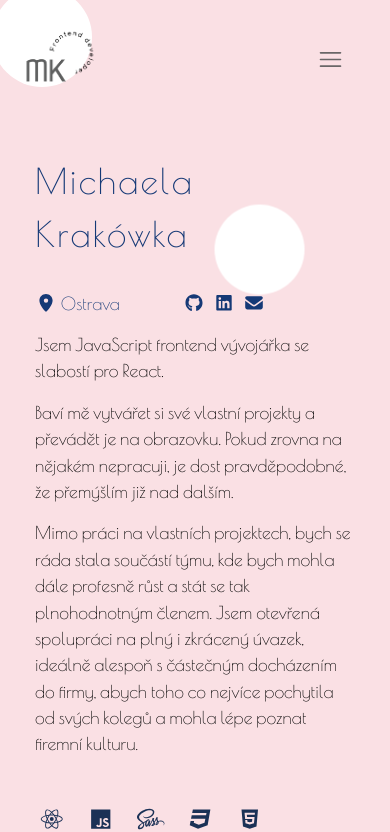
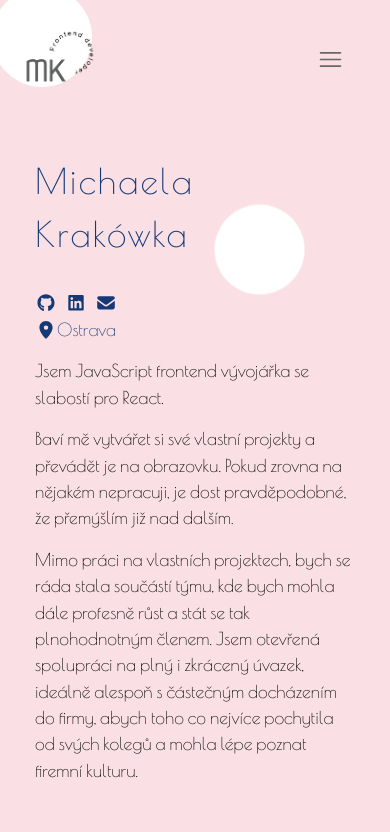
Before and after one commit to MichaelaKrakowka/Portfolio, a React (Create React App) app: page / in a window 390 px wide. Shown: the top 832 px of the page. Built offline with nearby package versions, Linux system fonts and the light colour scheme.

Commit message:
mobile rwd - icons

```diff
--- a/src/components/AboutMe.css
+++ b/src/components/AboutMe.css
@@ -19,7 +19,14 @@
 }
 .contact {
   display: flex;
+  flex-direction: column;
+  justify-content: right;
   padding: 15px 0;
+}
+
+.contact_icons {
+  display: flex;
+  gap: 8px;
 }
 .about_paragraph {
   padding-bottom: 15px;
@@ -27,14 +34,12 @@
 .github_card {
   color: #153976;
 }
-.icon_card {
-  padding-left: 8px;
-}
 
 .location {
   cursor: default;
-  padding-right: 55px;
   color: #153976;
+  display: flex;
+  align-items: center;
 }
 @keyframes runningIcon {
   from {
--- a/src/components/AboutMe.js
+++ b/src/components/AboutMe.js
@@ -24,9 +24,7 @@ export const AboutMe = () => {
           <div className="about_part">
             <h1 className="my_name">Michaela Krakówka</h1>
             <div className="contact">
-              <p className="location fade_item delay_1">
-                <FontAwesomeIcon icon={faLocationDot} /> Ostrava
-              </p>
+              <div className="contact_icons">
                 <a
                   href="https://www.github.com/MichaelaKrakowka"
                   target="blank"
@@ -55,6 +53,12 @@ export const AboutMe = () => {
                       onClick={() => setVisibleEmail(true)}
                     />
                   )}
+                </div>
+              </div>
+              <div>
+                <p className="location fade_item delay_1">
+                  <FontAwesomeIcon icon={faLocationDot} /> Ostrava
+                </p>
               </div>
             </div>
             <div>
```
Lines whose indentation alone changed are shown as unchanged.
